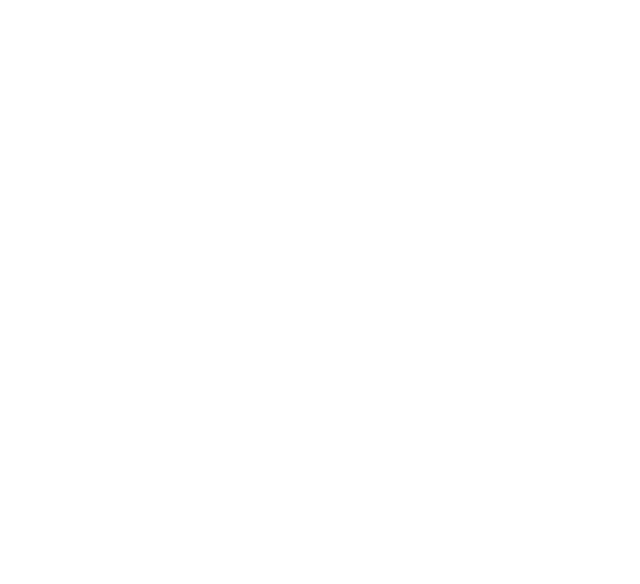
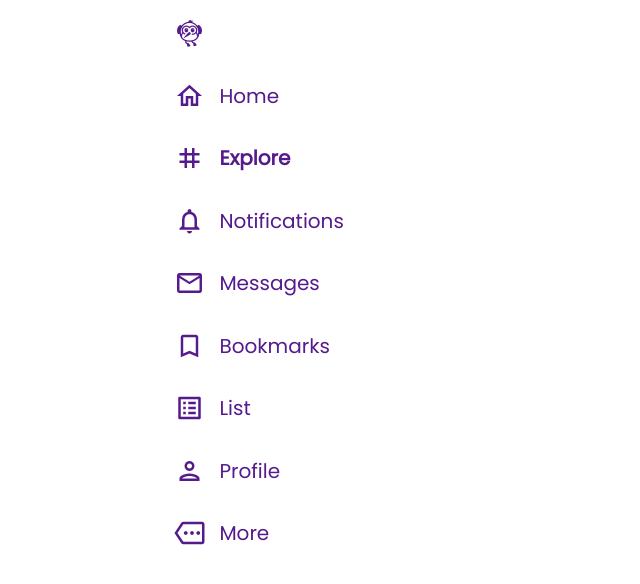
Before and after one commit to kabbNoura/twitter-clone, a plain HTML site: page index.html in a window 1280 px wide. Shown: the whole page, without its empty margins (0-640 px from the left). Drawn offline with Linux system fonts and the light colour scheme.

Commit message:
update: left sidebar

```diff
--- a/index.html
+++ b/index.html
@@ -4,9 +4,69 @@
   <meta charset="UTF-8">
   <meta name="viewport" content="width=device-width, initial-scale=1.0">
   <link rel="stylesheet" href="https://fonts.googleapis.com/icon?family=Material+Icons|Material+Icons+Outlined">
+  <link rel="stylesheet" href="./style.css">
   <title>Twitter Clone</title>
 </head>
 <body>
+  <section>
+<div class="nav-links">
+<a href="">
+  <i class="material-icons-outlined">
+    flutter_dash
+  </i>
+</a>
+<a href="">
+  <i class="material-icons-outlined">
+    home
+  </i>
+  <span>Home</span>
+</a>
+<a href="">
+  <i class="material-icons-outlined">
+    tag
+  </i>
+  <span style="font-weight: 800">Explore</span>
+</a>
+<a href="">
+  <i class="material-icons-outlined">
+    notifications
+  </i>
+  <span>Notifications</span>
+</a>
+<a href="">
+  <i class="material-icons-outlined">
+    email
+  </i>
+  <span>Messages</span>
+</a>
+<a href="">
+  <i class="material-icons-outlined">
+    bookmark_border
+  </i>
+  <span>Bookmarks</span>
+</a>
+<a href="">
+  <i class="material-icons-outlined">
+    list_alt
+  </i>
+  <span>List</span>
+</a>
+<a href="">
+  <i class="material-icons-outlined">
+    person
+  </i>
+  <span>Profile</span>
+</a>
+<a href="">
+  <i class="material-icons-outlined">
+    more
+  </i>
+  <span>More</span>
+</a>
+</div>
+<div class="main-account"></div>
+  </section>
+  <main></main>
 
 </body>
 </html>
--- a/style.css
+++ b/style.css
@@ -1,11 +1,62 @@
 @import url('https://fonts.googleapis.com/css2?family=Montserrat:wght@400;500;600;700;800&family=Poppins:wght@300;400&display=swap');
 
-*{
+* {
   margin: 0;
   padding: 0;
   box-sizing: border-box;
 }
-html{
+
+html {
   font-size: 10px;
- font-family: 'Poppins','sans-serif';
+  font-family: 'Poppins', 'sans-serif';
 }
+
+
+
+a {
+  text-decoration: none;
+  font-size: 1.5rem;
+  font-weight: 500;
+  line-height: 24px;
+}
+
+section {
+  display: flex;
+  flex-direction: column;
+  justify-content: space-between;
+  padding: 10px 0 10px 13%;
+  width: 29%;
+  height: 100%;
+  position: fixed;
+
+}
+.nav-links{
+  display: flex;
+  flex-direction: column;
+  width: 100%;
+  height: 70%;
+  justify-content: space-between;
+
+}
+.nav-links a{
+  display: flex;
+  align-items: center;
+  font-size: 2rem;
+  padding:8px 25px 8px 8px ;
+  width: fit-content;
+}
+.nav-links a i{
+  font-size: 3rem;
+  margin-right: 15px;
+
+}
+.nav-links a:hover{
+  background-color: #dc10cf;
+  border-radius: 9999px;
+}
+.nav-links a:first-child{
+ padding: 8px 8px;
+}
+.nav-links a:first-child i{
+  margin: 0;
+}
```
